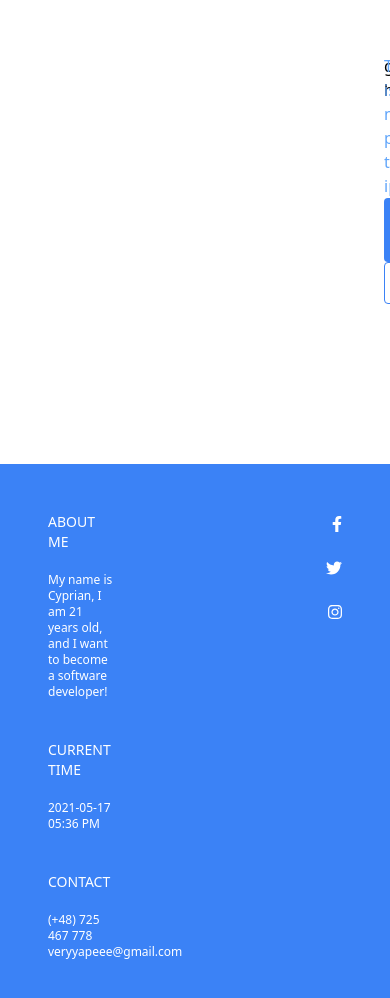
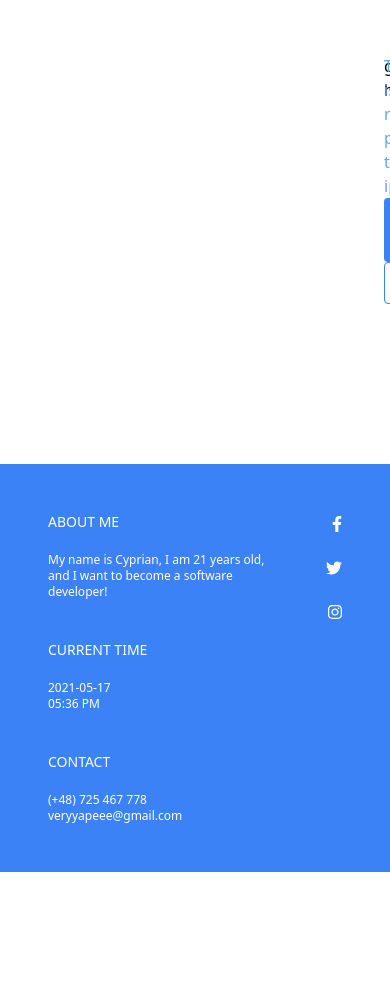
Before and after one commit to Veryyapeee/2md-assigment, a React (Create React App) app: page / in a window 390 px wide. Shown: the part 106-1104 px from the top of the page. After the commit the page ends 978 px from the top, so only its background shows below. Built offline with nearby package versions, Linux system fonts and the light colour scheme.

Commit message:
feature/refactor: finish footer/refactor to custom hooks and components

```diff
--- /dev/null
+++ b/src/Hooks/useGetDate.tsx
@@ -0,0 +1,17 @@
+import { useState } from "react";
+
+const useGetDate = (currDate: Date) => {
+  let d = new Date(currDate),
+    month = `${d.getMonth() + 1}`,
+    day = `${d.getDate()}`,
+    year = d.getFullYear();
+
+  month = month.length < 2 ? `0${month}` : month;
+  day = day.length < 2 ? `0${day}` : day;
+
+  const [date, setDate] = useState<any>([year, month, day].join("-"));
+
+  return [date, setDate];
+};
+
+export default useGetDate;
--- /dev/null
+++ b/src/Hooks/useGetTime.tsx
@@ -0,0 +1,14 @@
+import { useState } from "react";
+
+const useGetTime = (date: Date) => {
+  const [time, setTime] = useState<any>(
+    date.toLocaleTimeString(navigator.language, {
+      hour: "2-digit",
+      minute: "2-digit",
+    })
+  );
+
+  return [time, setTime];
+};
+
+export default useGetTime;
--- a/src/Molecules/FooterTextSection/FooterTextSection.tsx
+++ b/src/Molecules/FooterTextSection/FooterTextSection.tsx
@@ -1,7 +1,11 @@
 import React from "react";
 
-const FooterTextSection = () => {
-  return <div></div>;
+interface Props {
+  children: (string | JSX.Element)[];
+}
+
+const FooterTextSection: React.FC<Props> = ({ children }) => {
+  return <div className="flex flex-col w-full lg:w-1/3">{children}</div>;
 };
 
 export default FooterTextSection;
--- a/src/Templates/Footer/Footer.tsx
+++ b/src/Templates/Footer/Footer.tsx
@@ -1,5 +1,6 @@
-import React, { useState } from "react";
+import React from "react";
 
+// Font awesome package
 import { library } from "@fortawesome/fontawesome-svg-core";
 import {
   faFacebookF,
@@ -7,65 +8,53 @@ import {
   faInstagram,
 } from "@fortawesome/free-brands-svg-icons";
 
+// Components
 import SocialIcon from "Atoms/SocialIcon/SocialIcon";
 import FooterText from "Atoms/FooterText/FooterText";
 import FooterTitle from "Atoms/FooterTitle/FooterTitle";
+import FooterTextSection from "Molecules/FooterTextSection/FooterTextSection";
 
+// Hooks
+import useGetTime from "Hooks/useGetTime";
+import useGetDate from "Hooks/useGetDate";
+
+// Library for font awesome
 library.add(faFacebookF, faTwitter, faInstagram);
 
-const getDate = (date: Date): string => {
-  let d = new Date(date),
-    month = `${d.getMonth() + 1}`,
-    day = `${d.getDate()}`,
-    year = d.getFullYear();
-
-  month = month.length < 2 ? `0${month}` : month;
-  day = day.length < 2 ? `0${day}` : day;
-
-  return [year, month, day].join("-");
-};
-
-const getTime = (date: Date): string => {
-  return date.toLocaleTimeString(navigator.language, {
-    hour: "2-digit",
-    minute: "2-digit",
-  });
-};
-
 const Footer = () => {
-  const [date, setDate] = useState(getDate(new Date()));
-  const [time, setTime] = useState(getTime(new Date()));
+  const [date, setDate] = useGetDate(new Date());
+  const [time, setTime] = useGetTime(new Date());
 
   setInterval(() => {
     const currDate = new Date();
-    setDate(getDate(currDate));
-    setTime(getTime(currDate));
+    setDate(currDate);
+    setTime(currDate);
   }, 60000);
 
   return (
-    <div className="bg-blue-500 h-2/7 flex flex-row gap-10 p-12 lg:flex-row">
-      <div className="w-4/5 flex flex-col gap-10 lg:flex-row lg:justify-center lg:w-3/5">
-        <div className="flex flex-col w-1/3 justify-center">
+    <div className="bg-blue-500 h-2/7 justify-between flex flex-row gap-10 p-12 lg:flex-row">
+      <div className="w-6/7 flex flex-col gap-10 lg:flex-row lg:justify-center lg:w-3/5">
+        <FooterTextSection>
           <FooterTitle>About me</FooterTitle>
           <FooterText>
             My name is Cyprian, I am 21 years old, and I want to become a
             software developer!
           </FooterText>
-        </div>
+        </FooterTextSection>
 
-        <div className="flex flex-col w-1/3">
+        <FooterTextSection>
           <FooterTitle>Current time</FooterTitle>
           <FooterText>{date}</FooterText>
           <FooterText>{time}</FooterText>
-        </div>
+        </FooterTextSection>
 
-        <div className="flex flex-col w-1/3">
+        <FooterTextSection>
           <FooterTitle>Contact</FooterTitle>
           <FooterText>(+48) 725 467 778</FooterText>
           <FooterText>veryyapeee@gmail.com</FooterText>
-        </div>
+        </FooterTextSection>
       </div>
-      <div className="flex flex-col gap-5 w-1/5 lg:justify-end lg:w-2/5 lg:flex-row text-right">
+      <div className="flex flex-col gap-5 w-1/7 lg:justify-end lg:w-2/5 lg:flex-row text-right justify-start">
         <SocialIcon icon={["fab", "facebook-f"]} link="https://facebook.com" />
         <SocialIcon icon={["fab", "twitter"]} link="https://twitter.com" />
         <SocialIcon icon={["fab", "instagram"]} link="https://instagram.com" />
```
